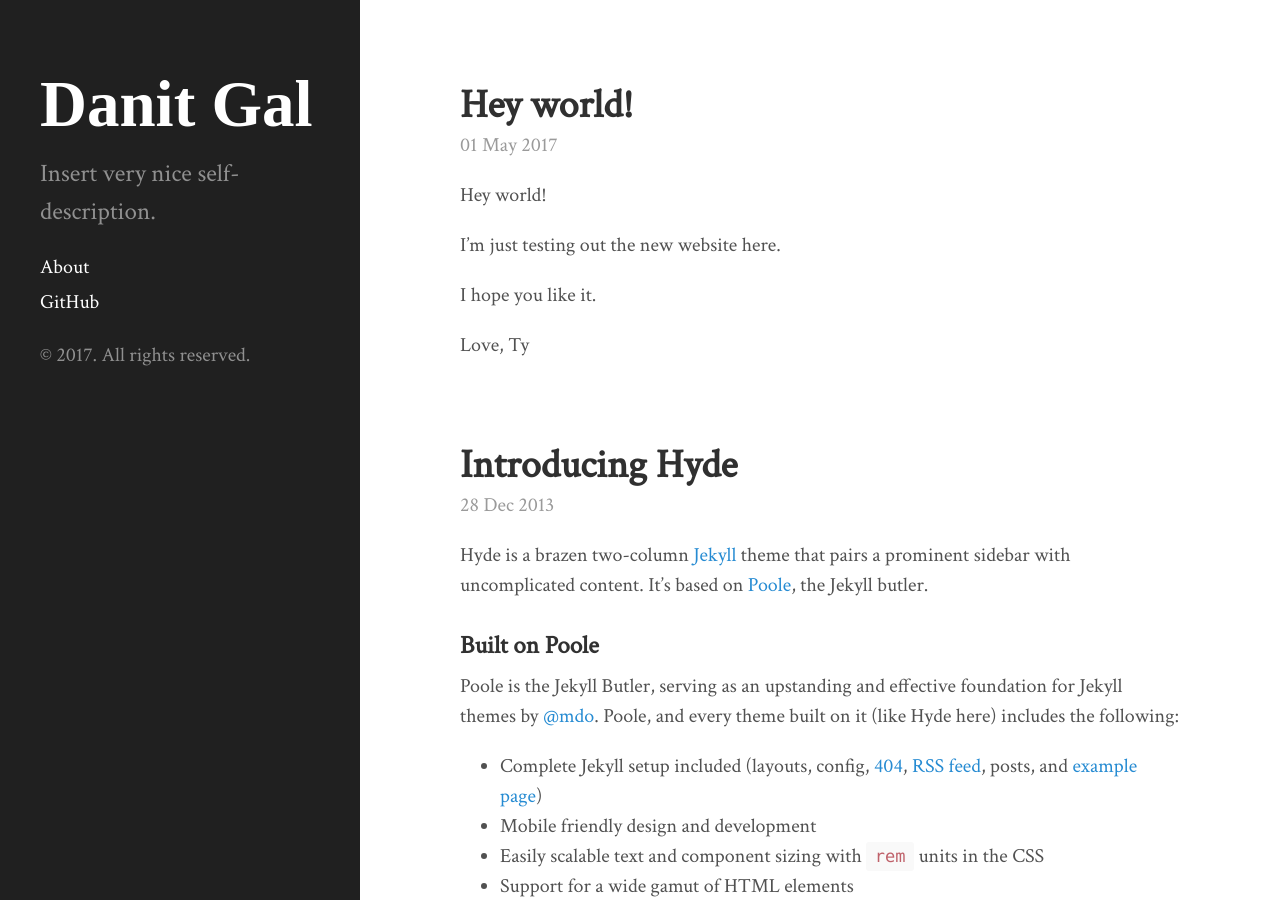
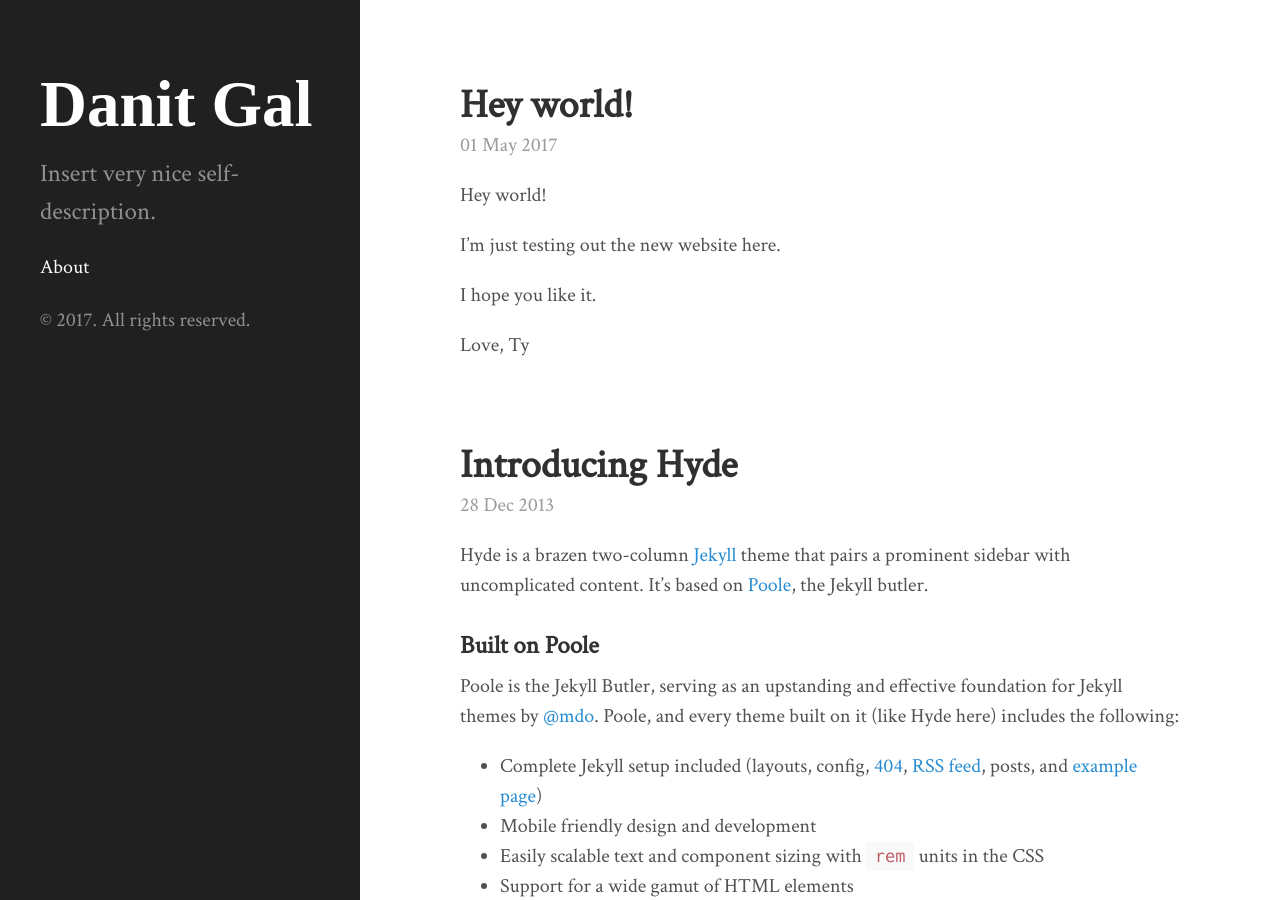
Before and after one commit to DanitGal/danitgal.github.io, a Jekyll site: the page built from index.html, in a window 1280 px wide and 900 px high. Built offline with Jekyll 4.4.1, drawn with Linux system fonts in a browser that asks for light colours; the list of posts is cut into pages by our own code.

Commit message:
remove sidebar Github link

```diff
--- a/_config.yml
+++ b/_config.yml
@@ -22,6 +22,6 @@ paginate:         5
 #  Custom vars
 #  version:          2.1.0
 
-github:           https://github.com/danitgal
+# github:           https://github.com/danitgal
 
 gems:           [jekyll-paginate]
--- a/_includes/sidebar.html
+++ b/_includes/sidebar.html
@@ -25,7 +25,6 @@
         {% endif %}
       {% endfor %}
 
-      <a class="sidebar-nav-item" href="{{ site.github.repo }}">GitHub</a>
     </nav>
 
     <p>&copy; {{ site.time | date: '%Y' }}. All rights reserved.</p>
```
